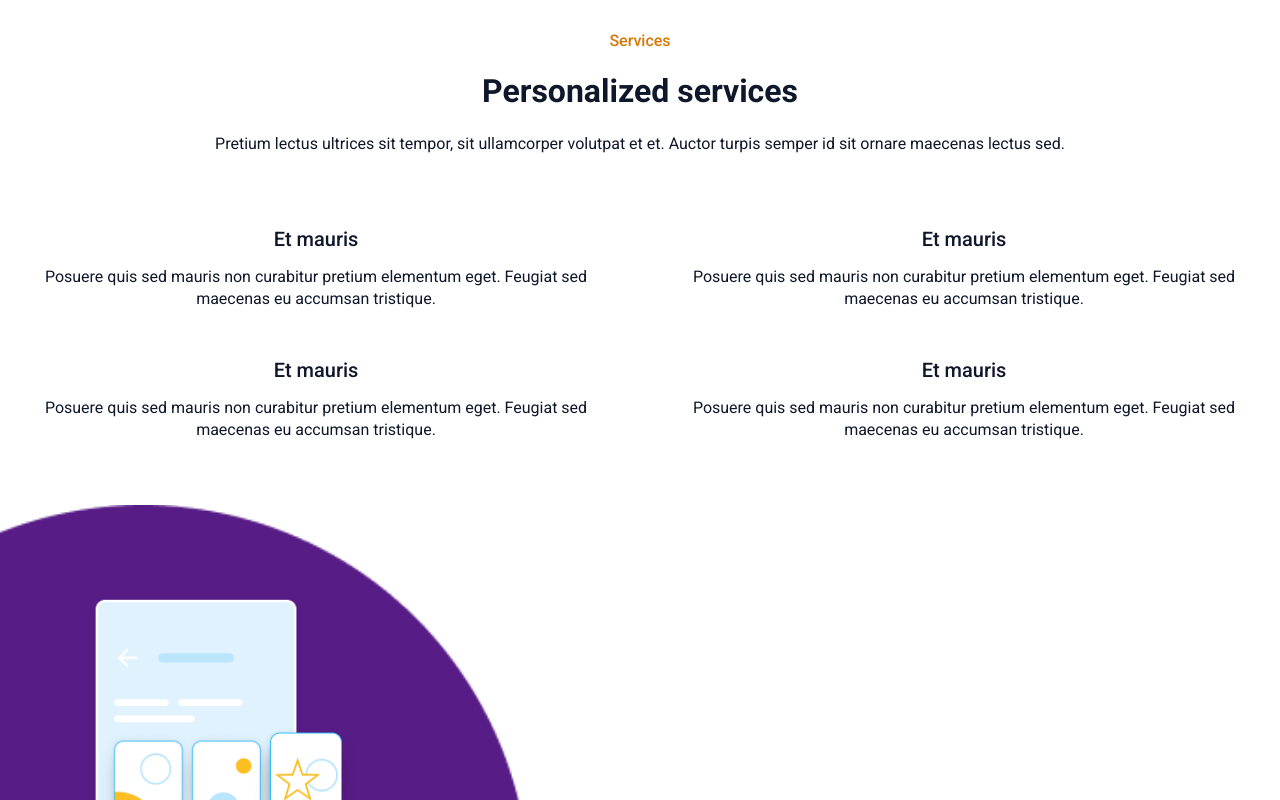
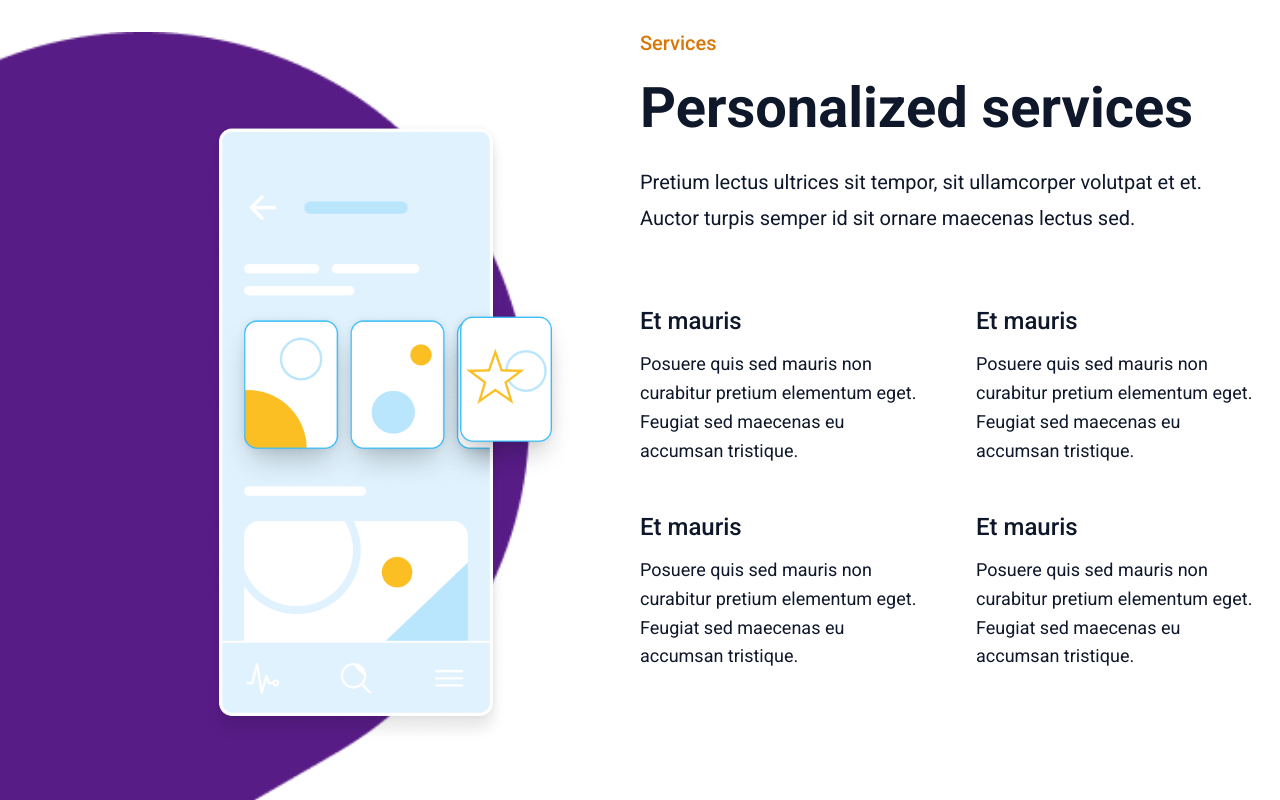
Before and after one commit to jooluisrm/buzzvel-fe, a Next.js app: page / in a window 1280 px wide. Shown: the part 1940-2740 px from the top of the page. Built offline with nearby package versions, Linux system fonts and the light colour scheme.

Commit message:
inicio da responsividade section3, falta apenas corrigir o tamanho as colunas do grid

```diff
--- a/src/components/reciclagem/Grid.tsx
+++ b/src/components/reciclagem/Grid.tsx
@@ -5,9 +5,9 @@ type Props = {
 
 export const GridItem = ({h3, p}: Props) => {
     return (
-        <div className="text-center flex flex-col gap-4">
-            <h3 className="font-medium text-[20px] leading-[22px]">{h3}</h3>
-            <p className="text-[16px] leading-[22.4px]">
+        <div className="text-center flex flex-col gap-4 md:text-start">
+            <h3 className="font-medium text-[20px] leading-[22px] md:text-[24px] md:leading-[26.4px]">{h3}</h3>
+            <p className="text-[16px] leading-[22.4px] md:text-[18px] md:leading-[28.8px]">
                 {p}
             </p>
         </div>
--- a/src/components/section3/Section3.tsx
+++ b/src/components/section3/Section3.tsx
@@ -7,12 +7,19 @@ import { GridItem } from "../reciclagem/Grid";
 
 export const Section3 = () => {
     return (
-        <section className="py-12 px-4">
+        <section className="flex flex-col-reverse py-12 px-4 md:grid md:grid-cols-2">
+            <div className="mb-32">
+                <Image width={599.56} height={523} alt="roxo" src={roxo} className="absolute z-[-2] left-[-70px] md:w-[400px] lg:w-[600px]" />
+                <div className="">
+                    <Image width={220} height={471.43} alt="cell" src={cell} className="translate-y-[90px] translate-x-[70px] lg:w-[300px] lg:translate-x-[190px]" />
+                    <Image width={110} alt="item4" src={add} className="absolute z-auto translate-y-[-235px] translate-x-[235px] lg:translate-x-[420px] lg:translate-y-[-345px] lg:w-[140px]" />
+                </div>
+            </div>
             <div className="flex flex-col gap-6 mb-16">
-                <div className="text-center flex flex-col gap-6 mb-12">
-                    <h2 className="text-[16px] text-[#D97706] font-medium leading-[17.6px]">Services</h2>
-                    <h1 className="text-[32px] leading-[35.2px] font-bold">Personalized services</h1>
-                    <p className="text-[16px] leading-[22.4px]">
+                <div className="text-center flex flex-col gap-6 mb-12 md:text-start">
+                    <h2 className="text-[16px] text-[#D97706] font-medium leading-[17.6px] md:text-[20px] md:leading-[22px]">Services</h2>
+                    <h1 className="text-[32px] leading-[35.2px] font-bold md:text-[56px] md:leading-[61.6px]">Personalized services</h1>
+                    <p className="text-[16px] leading-[22.4px] md:text-[20px] md:leading-[36px]">
                         Pretium lectus ultrices sit tempor, sit ullamcorper volutpat et et.
                         Auctor turpis semper id sit ornare maecenas lectus sed.
                     </p>
@@ -36,14 +43,7 @@ export const Section3 = () => {
                     />
                 </GridSection>
             </div>
-            <div className="mb-32">
-                <Image width={599.56} height={523} alt="roxo" src={roxo} className="absolute z-[-2] left-[-70px]" />
-                <div className="">
-                    <Image width={220} height={471.43} alt="cell" src={cell} className="translate-y-[90px] translate-x-[70px]" />
-                    <Image width={110} alt="item4" src={add} className="absolute z-auto translate-y-[-235px] translate-x-[235px]" />
-                </div>
 
-            </div>
         </section>
     );
 }
```
